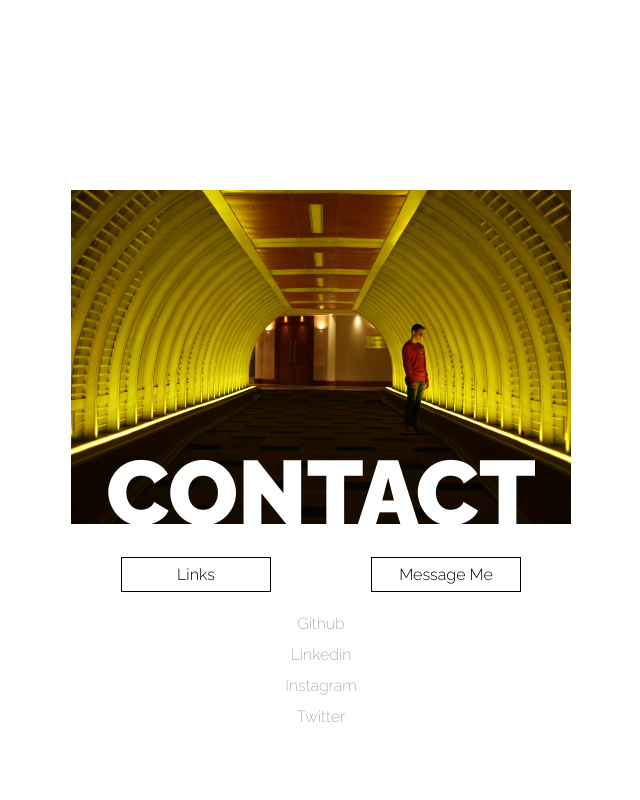
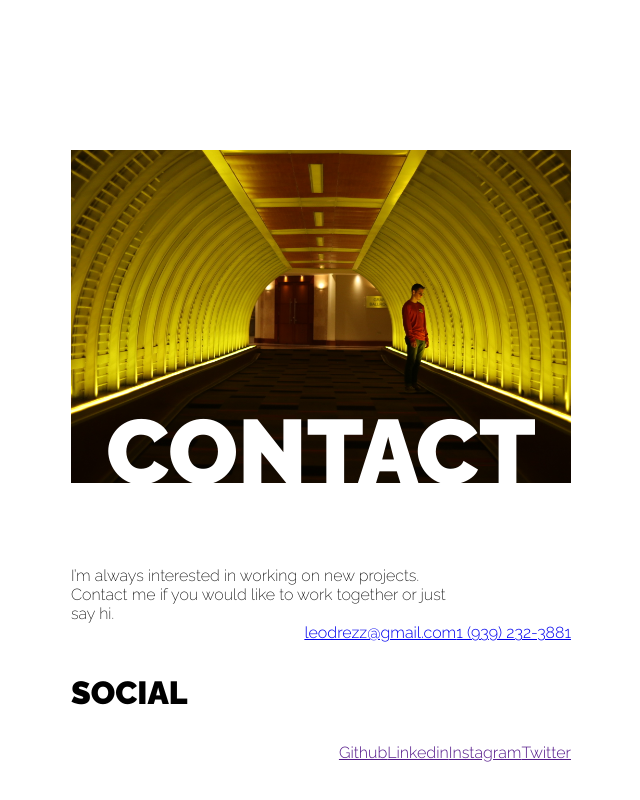
Before and after one commit to leodrez/leodrez-pf, a React (Create React App) app: page / in a window 1280 px wide. Shown: the part 2240-3040 px from the top of the page, without its empty margins (319-959 px from the left). Built offline with nearby package versions, Linux system fonts and the light colour scheme.

Commit message:
Contact component remake

```diff
--- a/src/components/Contact/Contact.css
+++ b/src/components/Contact/Contact.css
@@ -4,6 +4,7 @@
   justify-content: center;
   align-items: center;
   height: 100vh;
+  width: 100vw;
 }
 
 .Body-img {
@@ -29,27 +30,55 @@
   color: #fff;
 }
 
-.Buttons {
+.Contact-info {
   display: flex;
-  justify-content: space-around;
+  flex-direction: column;
+  width: 88vw;
+  max-width: 500px;
 }
 
-.Buttons button {
-  height: 5vh;
-  max-height: 35px;
-  width: 35vw;
-  max-width: 150px;
-  border: solid 1px #000;
-  font-family: 'Raleway', sans-serif;
-  font-weight: 300;
-  font-size: 1em;
-  background-color: #fff;
+.Contact-p {
+  align-self: flex-start;
 }
 
-.Buttons button:hover {
-  background-color: #000;
-  color: #fff;
+.Contact-p p {
+  margin: 0;
+  max-width: 375px;
+  font-size: 1em;
+  font-weight: 200;
 }
+
+.Info-pm {
+  display: flex;
+  align-self: flex-end;
+}
+
+.Info-pm a {}
+
+.Social {
+  display: flex;
+  flex-direction: column;
+  width: 88vw;
+  max-width: 500px;
+}
+
+.Social-title {
+  display: flex;
+}
+
+.Social-title h3 {
+  align-self: flex-start;
+  font-weight: 900;
+  text-transform: uppercase;
+  font-size: 2em;
+}
+
+.Links {
+  display: flex;
+  align-self: flex-end;
+}
+
+.Links a {}
 
 @media only screen and (min-width: 768px) {
   .Body-img {
@@ -72,12 +101,4 @@
   .Body-cont h1 {
     font-size: 5.7em;
   }
-
-  .Buttons {
-    margin-top: -50px;
-  }
-
-  .Links {
-    padding: 0;
-  }
 }
--- a/src/components/Contact/Contact.js
+++ b/src/components/Contact/Contact.js
@@ -1,34 +1,9 @@
 import React, { Component } from 'react';
-import Links from '../Links/Links.js';
-import Message from '../Message/Message.js';
 import url from '../../images/img3.JPG';
 import './Contact.css';
 
 class Contact extends Component {
-
-  constructor() {
-    super();
-
-    this.state = {
-      showForm: false
-    };
-
-    this._getLinks = this._getLinks.bind(this);
-    this._getMessage = this._getMessage.bind(this);
-    this._handleLinksClick = this._handleLinksClick.bind(this);
-    this._handleMessageClick = this._handleMessageClick.bind(this);
-
-  }
-
   render() {
-
-    let links = this._getLinks();
-    let message = this._getMessage();
-
-    if (this.state.showForm) {
-      links = message;
-    }
-
     return (
       <div className="Contact" id="contact">
         <div className="Contact-body">
@@ -40,42 +15,33 @@ class Contact extends Component {
               Contact
             </h1>
           </div>
-          <div className="Buttons">
-            <button className="link-btn" onClick={ this._handleLinksClick }>
-              Links
-            </button>
-            <button className="message-btn" onClick={ this._handleMessageClick }>
-              Message Me
-            </button>
+        </div>
+        <div className="Contact-info">
+          <div className="Contact-p">
+            <p>
+              I’m always interested in working on new projects.
+              Contact me if you would like to work together or just say hi.
+            </p>
           </div>
-          <div className="Body-data">
-            { links }
+          <div className="Info-pm">
+            <a href="mailto:leodrezz@gmail.com">leodrezz@gmail.com</a>
+            <a href="tel:+1-939-232-3881">1 (939) 232-3881</a>
+          </div>
+        </div>
+        <div className="Social">
+          <div className="Social-title">
+            <h3>Social</h3>
+          </div>
+          <div className="Links">
+            <a href="">Github</a>
+            <a href="">Linkedin</a>
+            <a href="">Instagram</a>
+            <a href="">Twitter</a>
           </div>
         </div>
       </div>
     );
   }
-
-  _getLinks() {
-    return (
-      <Links />
-    );
-  }
-
-  _getMessage() {
-    return (
-      <Message />
-    );
-  }
-
-  _handleLinksClick() {
-    this.setState({ showForm: false })
-  }
-
-  _handleMessageClick() {
-    this.setState({ showForm: true })
-  }
-
 }
 
 export default Contact;
--- a/src/components/Links/Links.css
+++ /dev/null
@@ -1,31 +0,0 @@
-.Links {
-  padding: 10px 0 0 0;
-  margin-bottom: -10px;
-}
-
-.Links-list {
-  padding: 0;
-  margin-bottom: 0;
-}
-
-.Links-list li {
-  display: flex;
-  justify-content: center;
-  list-style: none;
-  padding: 6px;
-}
-
-.Links-list li p {
-  margin: 0;
-  font-weight: 200;
-}
-
-.Links-list li a {
-  color: #999;
-  font-weight: 200;
-  text-decoration: none;
-}
-
-.Links-list li a:hover {
-  color: #000;
-}
--- a/src/components/Links/Links.js
+++ /dev/null
@@ -1,27 +0,0 @@
-import React, { Component } from 'react';
-import './Links.css';
-
-class Links extends Component {
-  render() {
-    return (
-      <div className="Links">
-        <ul className="Links-list">
-          <li>
-            <a href="https://github.com/leodrez" target="_blank" rel="noopener noreferrer">Github</a>
-          </li>
-          <li>
-            <a href="https://www.linkedin.com/in/leodrez/" target="_blank" rel="noopener noreferrer">Linkedin</a>
-          </li>
-          <li>
-            <a href="https://www.instagram.com/leodrezz/" target="_blank" rel="noopener noreferrer">Instagram</a>
-          </li>
-          <li>
-            <a href="https://twitter.com/leodrez" target="_blank" rel="noopener noreferrer">Twitter</a>
-          </li>
-        </ul>
-      </div>
-    );
-  }
-}
-
-export default Links
--- a/src/components/Message/Message.css
+++ /dev/null
@@ -1,17 +0,0 @@
-.Message-me {
-  display: flex;
-  justify-content: center;
-  align-items: center;
-  flex-direction: column;
-  padding: 50px 0 0 0;
-}
-
-.Message-me a {
-  color: #aaa;
-  text-decoration: none;
-  padding: 10px;
-}
-
-.Message-me a:hover {
-  color: #000;
-}
--- a/src/components/Message/Message.js
+++ /dev/null
@@ -1,19 +0,0 @@
-import React, { Component } from 'react';
-import './Message.css';
-
-class Message extends Component {
-  render() {
-    return (
-      <div className="Message-me">
-          <a href="mailto:leodrezz@gmail.com">
-            leodrezz@gmail.com
-          </a>
-          <a href="tel://1-939-232-3881">
-            +1 (939) 232-3881
-          </a>
-      </div>
-    );
-  }
-}
-
-export default Message
```
